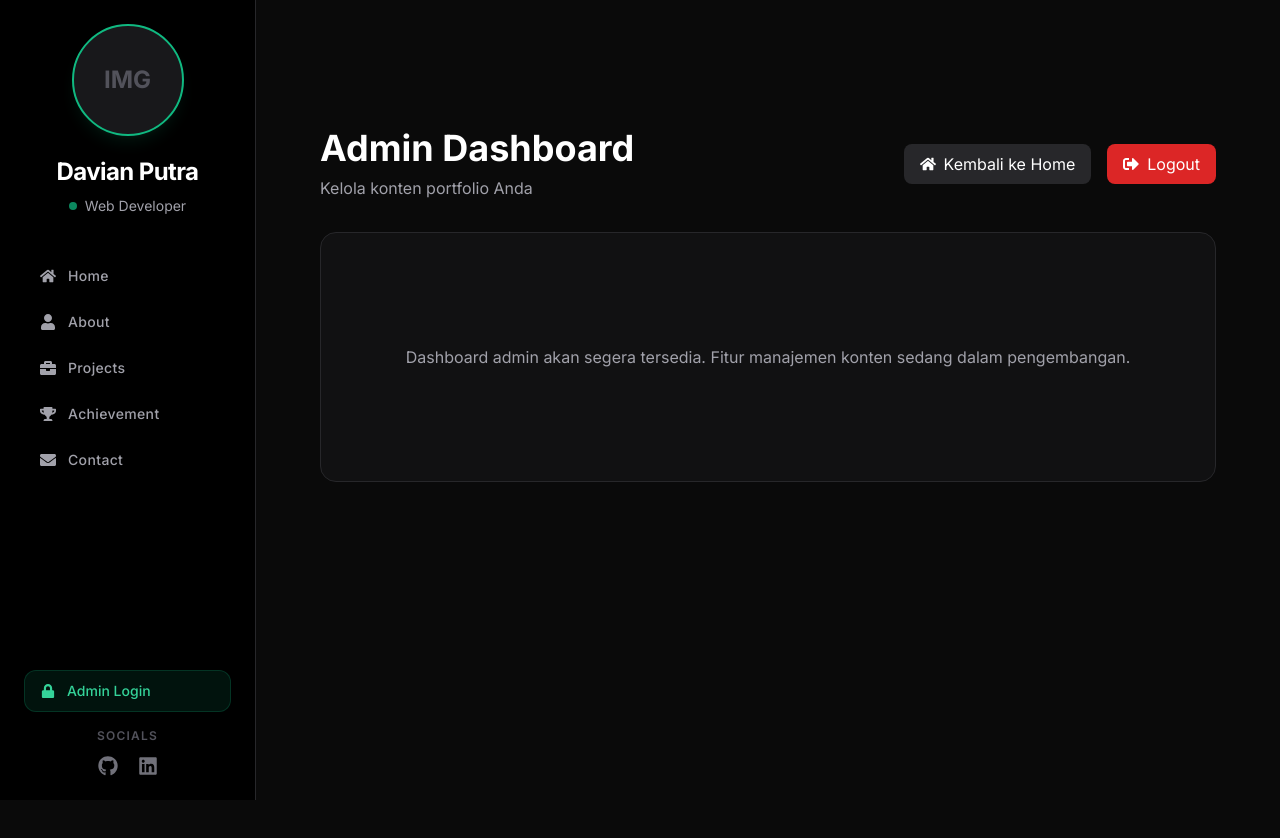
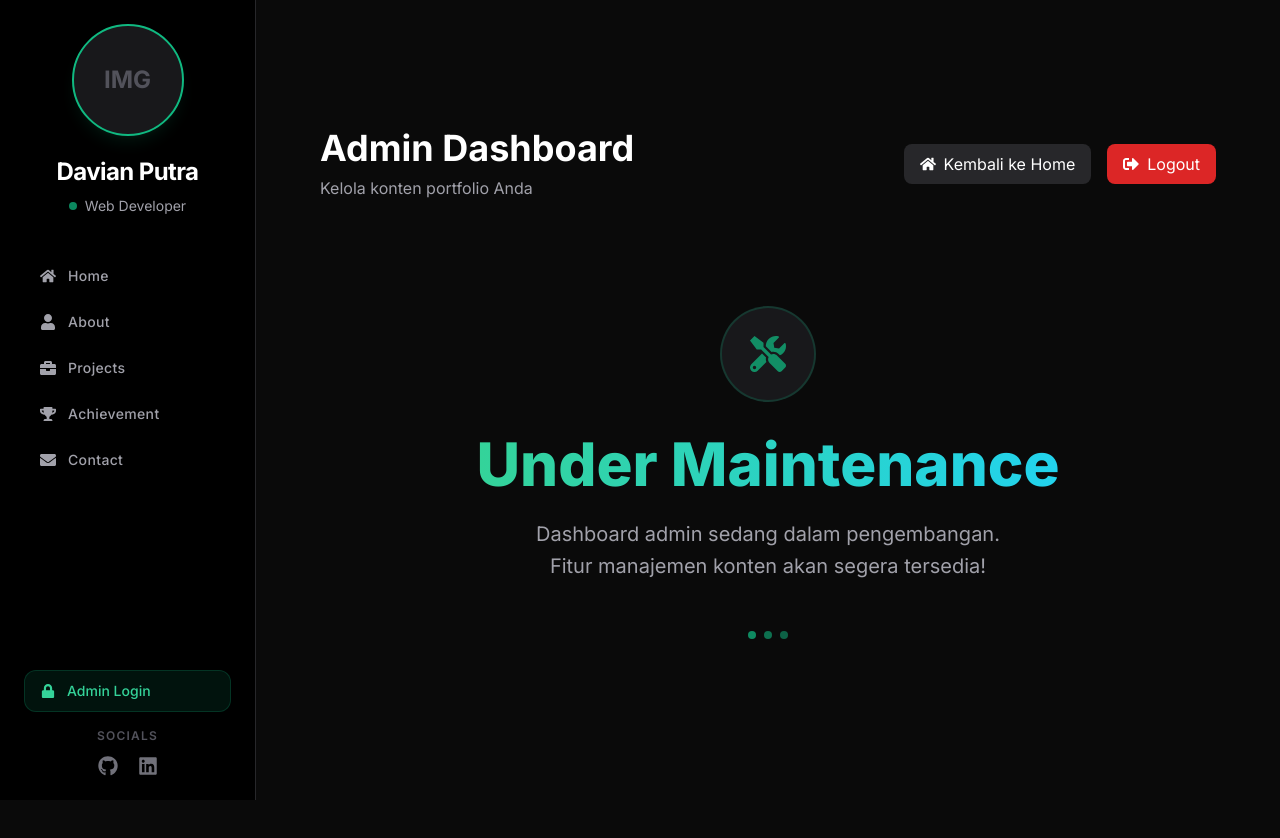
Before and after one commit to bangkennn/New-Portofolio, a Next.js app in the folder portofolio-baru/: page /admin/dashboard in a window 1280 px wide. Shown: the top 838 px of the page. Built offline with nearby package versions, Linux system fonts and the light colour scheme.

Commit message:
admin login logic

```diff
--- a/portofolio-baru/src/app/admin/dashboard/page.tsx
+++ b/portofolio-baru/src/app/admin/dashboard/page.tsx
@@ -1,7 +1,7 @@
 "use client";
 
 import { useRouter } from "next/navigation";
-import { FaSignOutAlt, FaHome } from "react-icons/fa";
+import { FaSignOutAlt, FaHome, FaTools } from "react-icons/fa";
 import Link from "next/link";
 
 export default function AdminDashboard() {
@@ -37,11 +37,37 @@ export default function AdminDashboard() {
           </div>
         </div>
 
-        {/* Dashboard Content */}
-        <div className="bg-zinc-900/50 border border-zinc-800 rounded-2xl p-8">
-          <p className="text-zinc-400 text-center py-20">
-            Dashboard admin akan segera tersedia. Fitur manajemen konten sedang dalam pengembangan.
-          </p>
+        {/* Under Maintenance Content */}
+        <div className="min-h-[60vh] flex items-center justify-center">
+          <div className="text-center max-w-2xl mx-auto px-4">
+            {/* Icon */}
+            <div className="mb-8 flex justify-center">
+              <div className="w-24 h-24 rounded-full bg-zinc-900 border-2 border-emerald-500/20 flex items-center justify-center">
+                <FaTools className="text-4xl text-emerald-500 animate-pulse" />
+              </div>
+            </div>
+
+            {/* Title */}
+            <h2 className="text-5xl md:text-6xl font-extrabold text-white mb-6">
+              <span className="text-transparent bg-clip-text bg-gradient-to-r from-emerald-400 to-cyan-400">
+                Under Maintenance
+              </span>
+            </h2>
+
+            {/* Description */}
+            <p className="text-xl text-zinc-400 mb-8 leading-relaxed">
+              Dashboard admin sedang dalam pengembangan.
+              <br />
+              Fitur manajemen konten akan segera tersedia!
+            </p>
+
+            {/* Decorative Elements */}
+            <div className="flex items-center justify-center gap-2 mt-12">
+              <div className="w-2 h-2 rounded-full bg-emerald-500 animate-pulse"></div>
+              <div className="w-2 h-2 rounded-full bg-emerald-500 animate-pulse [animation-delay:0.2s]"></div>
+              <div className="w-2 h-2 rounded-full bg-emerald-500 animate-pulse [animation-delay:0.4s]"></div>
+            </div>
+          </div>
         </div>
       </div>
     </div>
--- a/portofolio-baru/src/app/admin/login/page.tsx
+++ b/portofolio-baru/src/app/admin/login/page.tsx
@@ -2,13 +2,13 @@
 
 import { useState } from "react";
 import { useRouter } from "next/navigation";
-import { FaLock, FaUser, FaEye, FaEyeSlash } from "react-icons/fa";
+import { FaLock, FaEnvelope, FaEye, FaEyeSlash } from "react-icons/fa";
 import Link from "next/link";
 
 export default function AdminLogin() {
   const router = useRouter();
   const [formData, setFormData] = useState({
-    username: "",
+    email: "",
     password: "",
   });
   const [showPassword, setShowPassword] = useState(false);
@@ -20,19 +20,22 @@ export default function AdminLogin() {
     setError("");
     setIsLoading(true);
 
-    // TODO: Implementasi autentikasi dengan backend
-    // Untuk sementara, validasi sederhana
-    if (formData.username && formData.password) {
-      // Simulasi login
-      setTimeout(() => {
+    // Validasi credentials
+    const ADMIN_EMAIL = "itsadmin@portofolio.com";
+    const ADMIN_PASSWORD = "myp0rt0f0l10";
+
+    // Simulasi loading
+    setTimeout(() => {
+      if (formData.email === ADMIN_EMAIL && formData.password === ADMIN_PASSWORD) {
+        // Login berhasil
         setIsLoading(false);
-        // Redirect ke dashboard admin setelah login berhasil
         router.push("/admin/dashboard");
-      }, 1000);
-    } else {
-      setIsLoading(false);
-      setError("Username dan password harus diisi");
-    }
+      } else {
+        // Login gagal
+        setIsLoading(false);
+        setError("Email atau password salah. Silakan coba lagi.");
+      }
+    }, 1000);
   };
 
   const handleChange = (e: React.ChangeEvent<HTMLInputElement>) => {
@@ -75,24 +78,24 @@ export default function AdminLogin() {
 
           {/* Login Form */}
           <form onSubmit={handleSubmit} className="space-y-6">
-            {/* Username Input */}
+            {/* Email Input */}
             <div>
-              <label htmlFor="username" className="block text-sm font-medium text-zinc-400 mb-2">
-                Username
+              <label htmlFor="email" className="block text-sm font-medium text-zinc-400 mb-2">
+                Email
               </label>
               <div className="relative">
                 <div className="absolute left-4 top-1/2 transform -translate-y-1/2">
-                  <FaUser className="text-zinc-500" />
+                  <FaEnvelope className="text-zinc-500" />
                 </div>
                 <input
-                  type="text"
-                  id="username"
-                  name="username"
-                  value={formData.username}
+                  type="email"
+                  id="email"
+                  name="email"
+                  value={formData.email}
                   onChange={handleChange}
                   required
                   className="w-full pl-12 pr-4 py-3 bg-zinc-800/50 border border-zinc-700 rounded-xl text-white placeholder-zinc-500 focus:outline-none focus:border-emerald-500/50 transition-colors"
-                  placeholder="Masukkan username"
+                  placeholder="Masukkan email"
                 />
               </div>
             </div>
--- a/portofolio-baru/src/components/Skills.tsx
+++ b/portofolio-baru/src/components/Skills.tsx
@@ -60,7 +60,7 @@ const Skills = () => {
 
 const SkillItem = ({ icon, name }: { icon: React.ReactNode; name: string }) => (
   <div className="flex flex-col items-center gap-3 group cursor-pointer min-w-[80px] mx-8">
-    <div className="text-4xl md:text-5xl transition-transform duration-300 group-hover:scale-110 group-hover:drop-shadow-[0_0_15px_rgba(16,185,129,0.4)]">
+    <div className="text-4xl md:text-5xl transition-transform duration-300 group-hover:scale-110 group-hover:drop-shadow-[0_0_5px_rgba(16,185,129,0.4)] my-3">
       {icon}
     </div>
     <span className="text-xs md:text-sm font-medium text-zinc-600 group-hover:text-emerald-400 transition-colors">
```
